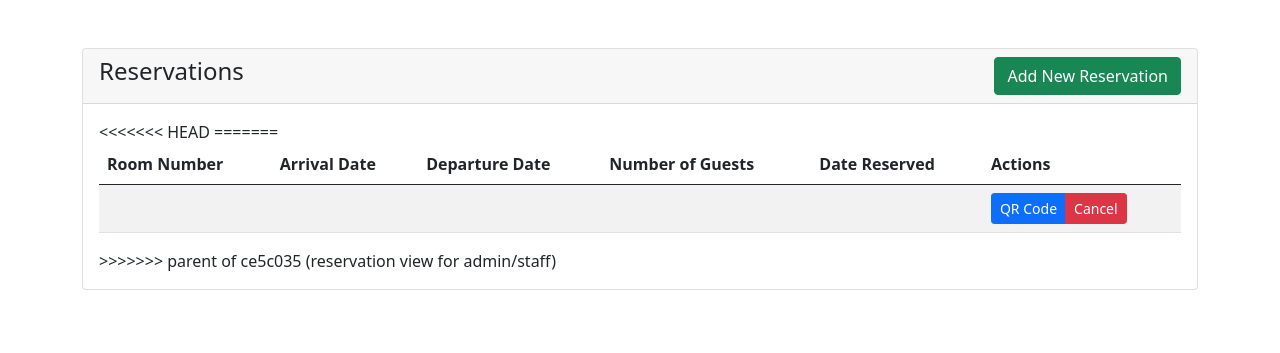
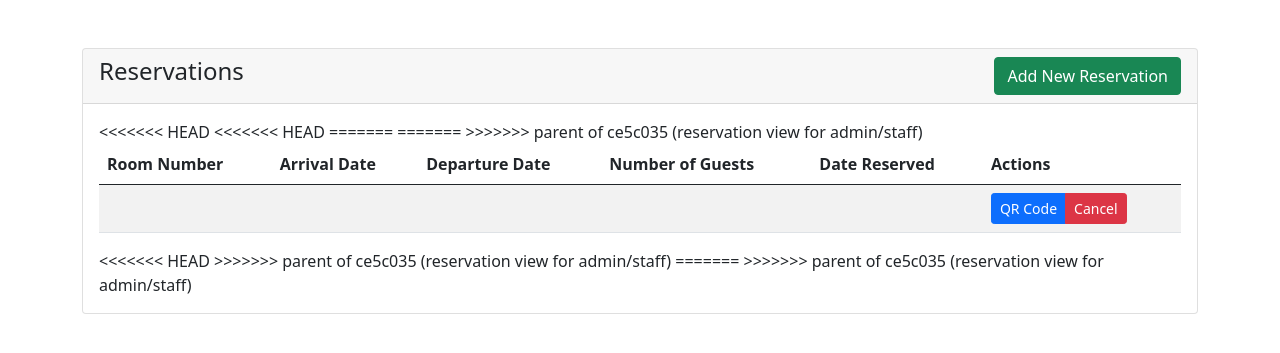
Before and after one commit to compranicles/hotelsystem, a CodeIgniter 4 app: template app/Views/reservation/index.php in a window 1280 px wide. Shown: the part 74-427 px from the top of the page. Run offline with PHP 8.4 and a stand-in for CodeIgniter, Linux system fonts and the light colour scheme; the template is opened without the code that fills it, so the values that code supplies are empty; some libraries are stand-ins or nearby versions.

Commit message:
wadsadada

```diff
--- a/app/Views/reservation/index.php
+++ b/app/Views/reservation/index.php
@@ -13,6 +13,7 @@
                     </h4>
                 </div>
                 <div class="card-body">
+<<<<<<< HEAD
 <<<<<<< HEAD
                     <?php if ($session->getTempdata('success')): ?>
                         <div class="alert alert-success" role="alert">
@@ -81,6 +82,8 @@
                         </table>
                     <?php endif?>
 =======
+=======
+>>>>>>> parent of ce5c035 (reservation view for admin/staff)
                     <table id="reservation_table" class="table table-striped table-hover">
                         <thead>
                             <tr>
@@ -108,6 +111,9 @@
                             </tr>
                         </tbody>
                     </table>
+<<<<<<< HEAD
+>>>>>>> parent of ce5c035 (reservation view for admin/staff)
+=======
 >>>>>>> parent of ce5c035 (reservation view for admin/staff)
                 </div>
             </div>
```
